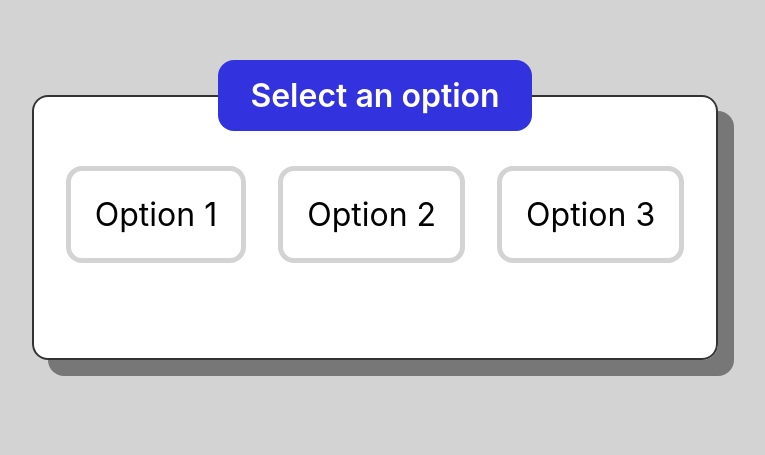
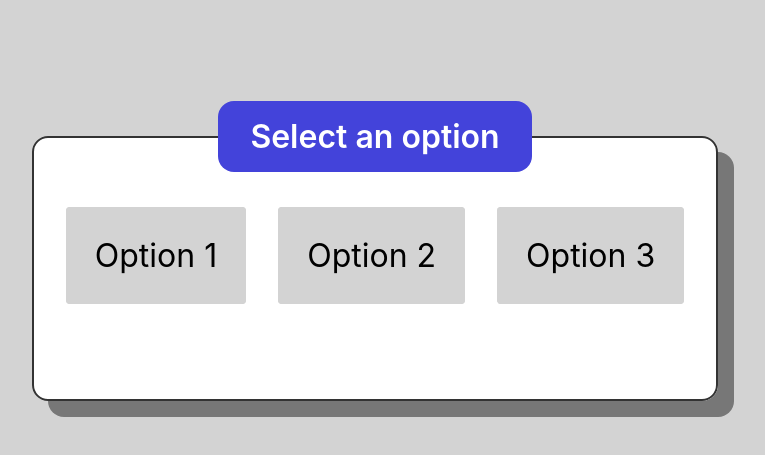
Before and after one commit to casserole27/jr-developer-project, a React (Create React App) app: page / in a window 1280 px wide. Shown: the part 149-604 px from the top of the page, without its empty margins (265-1030 px from the left). Built offline with nearby package versions, Linux system fonts and the light colour scheme.

Commit message:
conditionally rendered label bg color via React

```diff
--- a/src/components/RadioButtonGroup/index.js
+++ b/src/components/RadioButtonGroup/index.js
@@ -6,17 +6,23 @@ export default function RadioButtonGroup({ selectedValue, options, onChange }) {
   };
 
   const radioEls = options.map(el => {
+    const styles = {
+      backgroundColor: selectedValue === el.label ? '#2c9e2c' : 'lightgray',
+      color: selectedValue === el.label ? 'white' : 'black',
+      fontWeight: selectedValue === el.label ? '700' : '400',
+    };
+
     return (
-      <div>
+      <div key={el.value}>
         <label
           tabIndex={0}
-          >
+          style={styles}>
           <input
             type="radio"
             id={el.value}
             name="options"
             value={el.label}
-            checked={selectedValue}
+            checked={selectedValue === el.label}
             onChange={handleRadioChange}>
           </input>
           {el.label}
@@ -31,7 +37,6 @@ export default function RadioButtonGroup({ selectedValue, options, onChange }) {
         <legend className="radio-legend">Select an option</legend>
         {radioEls}
       </fieldset>
-      <p className="selection" id="selection"></p>
-    </div>
+      </div>
   );
 };
--- a/src/index.css
+++ b/src/index.css
@@ -12,12 +12,13 @@ Date:
   --body-bg: lightgray;
   --bg: white;
   --text-color: white;
-  --label-color: black;
-  --accent-color:  #3232df;
-  --accent-color-two: #2f962f;
+  --accent-color:  #4343da;
+  --accent-color-two: #2c9e2c;
+  --focus-color: #e75d5d;
 
 
   /*BORDER RADIUS*/
+  --br-small: .25rem;
   --br-soft: 1rem;
   --br-round: 50%;
 
@@ -91,23 +92,22 @@ input[type="radio"]{
 }
 
 .radio-field label {
-  color: var(--label-color);
   text-align: center;
   padding: 1.5rem;
-  border-radius: var(--br-soft);
+  border-radius: var(--br-small);
   border: 5px solid var(--body-bg);
   cursor: pointer;
   transition: 0.3s ease;
 }
 
 .radio-field label:hover {
-  background-color: var(--body-bg);
   border: 5px solid var(--accent-color-two);
+  border-radius: var(--br-soft);
 }
 
 .radio-field label:focus {
-  outline: 5px solid var(--accent-color);
-  ;
+  border-radius: var(--br-soft);
+  outline: 3px solid var(--focus-color);
 }
 
 .selection {
```
